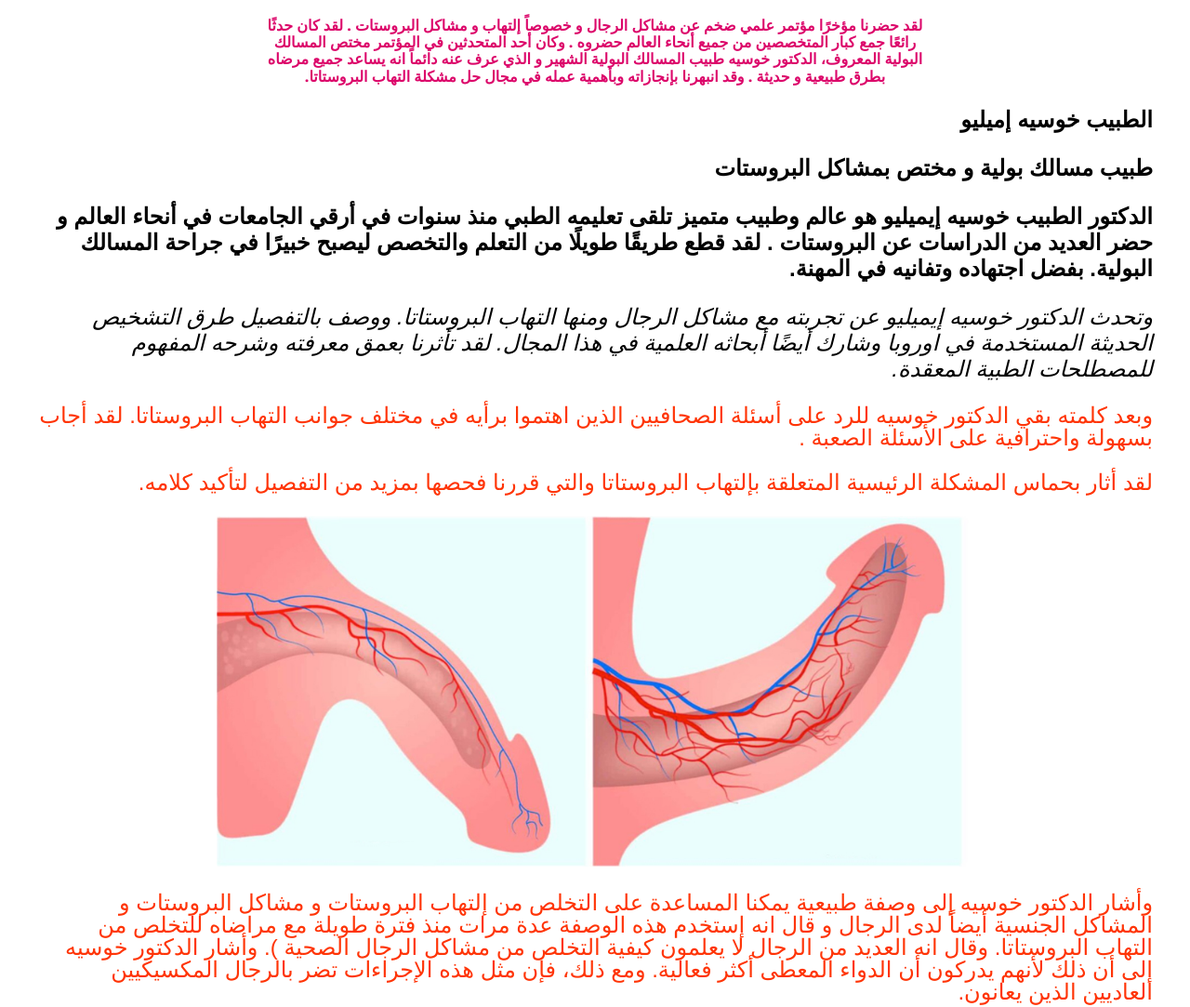
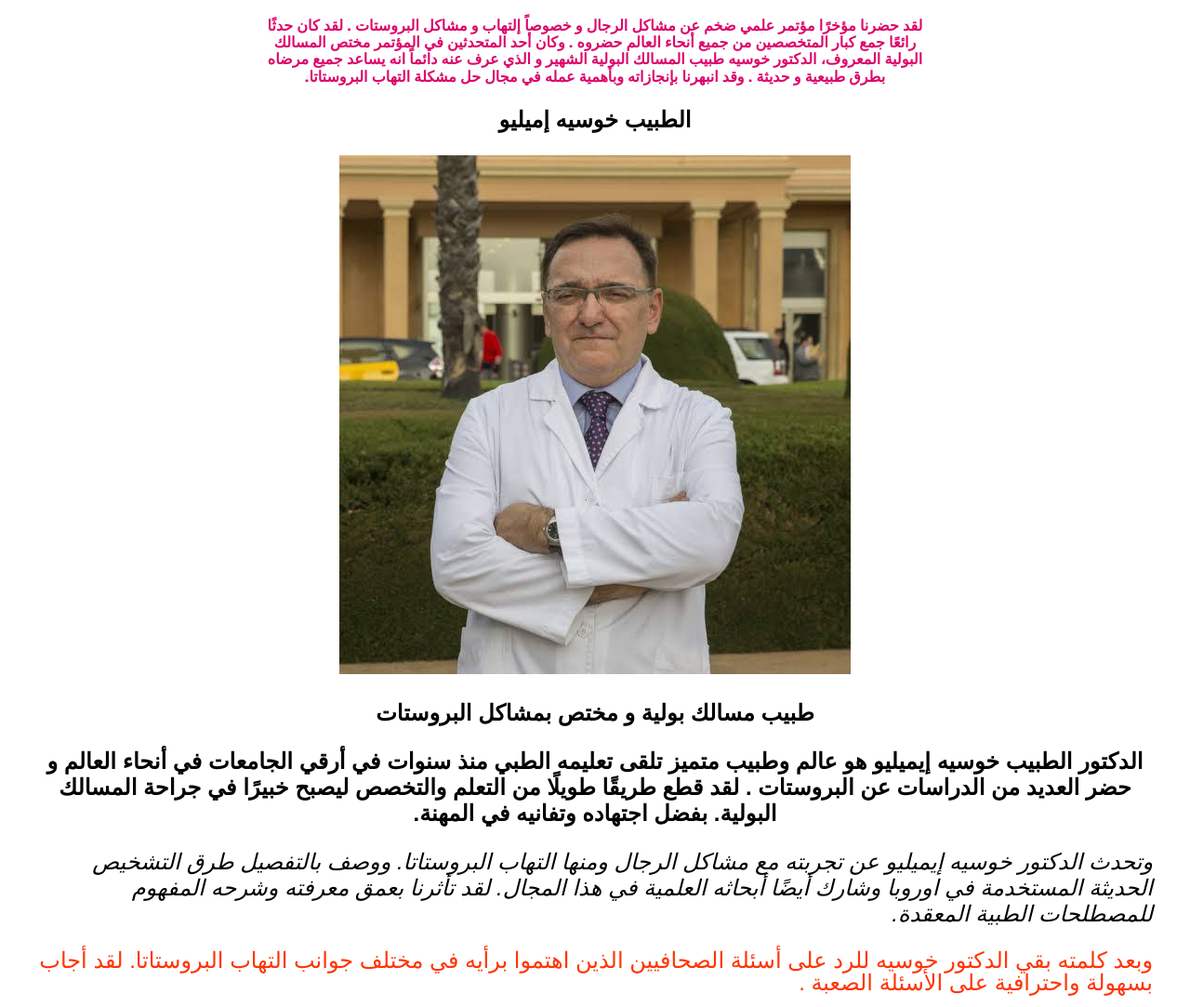
Before and after one commit to shadyplus/rhino2-25-12-2023, a plain HTML site: page index.html in a window 1280 px wide. Shown: the part 871-1954 px from the top of the page at 93% size. Drawn offline with Linux system fonts and the light colour scheme.

Commit message:
edited css

```diff
--- a/index.html
+++ b/index.html
@@ -101,15 +101,19 @@
         </blockquote>
       </center>
     </div>
-    <p><b>الطبيب خوسيه إميليو
+    <p style="text-align: center;"><b>الطبيب خوسيه إميليو
 
     </b></p>
-    <p><b>
+    <div style="text-align: center;">
+      <img style="max-width: 100%; " src="./photo_2023-11-24_10-51-38.jpg" alt="">
+    </div>
+    <p style="text-align: center;"><b>
       طبيب مسالك بولية و مختص بمشاكل البروستات
 
 
     </b></p>
-    <p><b>
+
+    <p style="text-align: center;"><b>
       الدكتور الطبيب خوسيه إيميليو هو عالم وطبيب متميز تلقى تعليمه الطبي منذ سنوات في أرقي الجامعات في أنحاء العالم و حضر العديد من الدراسات عن البروستات . لقد قطع طريقًا طويلًا من التعلم والتخصص ليصبح خبيرًا في جراحة المسالك البولية. بفضل اجتهاده وتفانيه في المهنة.
 
 
```
Also changed, not shown: photo_2023-11-24_10-51-38.jpg (added).
